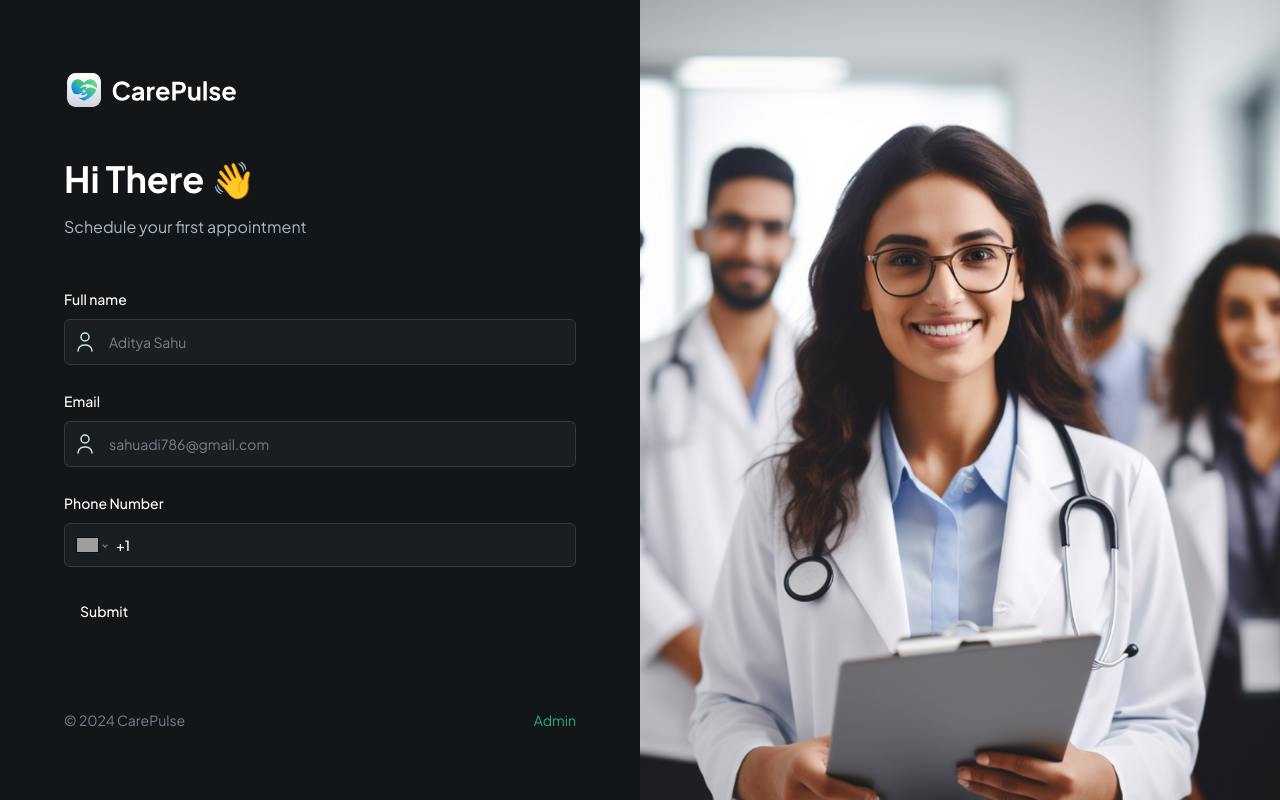
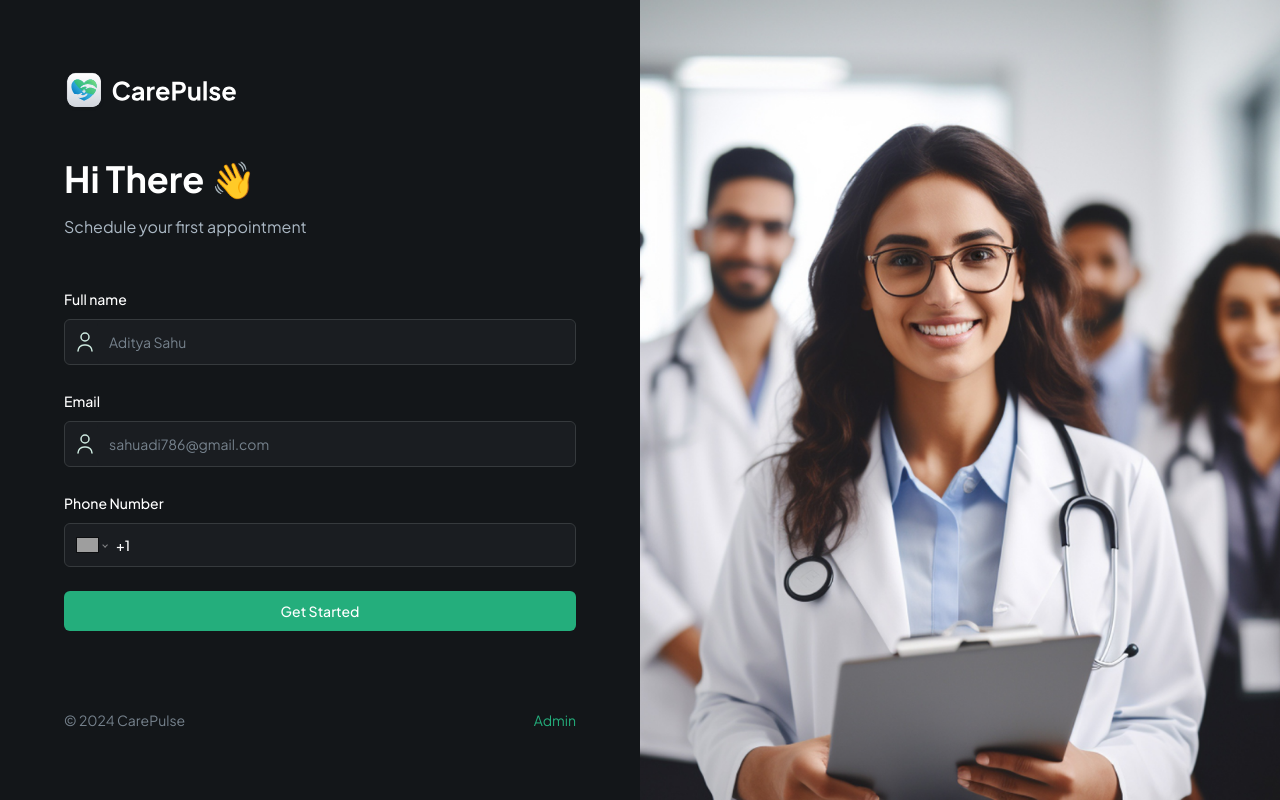
Before and after one commit to AdityaSahu786/CarePulse, a Next.js app: page / in a window 1280 px wide. Built offline with nearby package versions, Linux system fonts and the light colour scheme; grey boxes are pictures that could not be loaded.

Commit message:
Added UI for Auth Form

```diff
--- /dev/null
+++ b/components/SubmitButton.tsx
@@ -0,0 +1,30 @@
+import React from 'react'
+import { Button } from './ui/button'
+import Image from 'next/image'
+
+interface ButtonProps {
+    isLoading: boolean,
+    className?: string,
+    children: React.ReactNode
+}
+
+const SubmitButton = ({ isLoading, className, children }: ButtonProps ) => {
+  return (
+    <Button type="submit" disabled={isLoading} className={className ?? 'shad-primary-btn w-full'}>
+        {isLoading ? (
+            <div className='flex items-center gap-4 '>
+              <Image
+                src="assets/icons/loader.svg"
+                alt="loader"
+                width={24}
+                height={24}
+                className="animate-spin"
+                />
+                Loading.....
+            </div>
+        ): children}
+    </Button>
+  )
+}
+
+export default SubmitButton
--- a/components/forms/PatientForm.tsx
+++ b/components/forms/PatientForm.tsx
@@ -7,6 +7,8 @@
 import { Form } from "@/components/ui/form"
 import { Input } from "@/components/ui/input"
 import CustomFormField from "../CustomFormField"
+import SubmitButton from "../SubmitButton"
+import { useState } from "react"
 
 export enum FormFieldType  {
     INPUT = 'input',
@@ -25,6 +27,8 @@
 })
 
 const PatientForm = () => {
+
+    const [isLoading, setisLoading] = useState(false);
   // 1. Define your form.
   const form = useForm<z.infer<typeof formSchema>>({
     resolver: zodResolver(formSchema),
@@ -75,7 +79,7 @@
         placeholder="(+91) 123-456-123"
 
         />
-      <Button type="submit">Submit</Button>
+      <SubmitButton isLoading={isLoading}>Get Started</SubmitButton>
     </form>
   </Form>
   )
```
